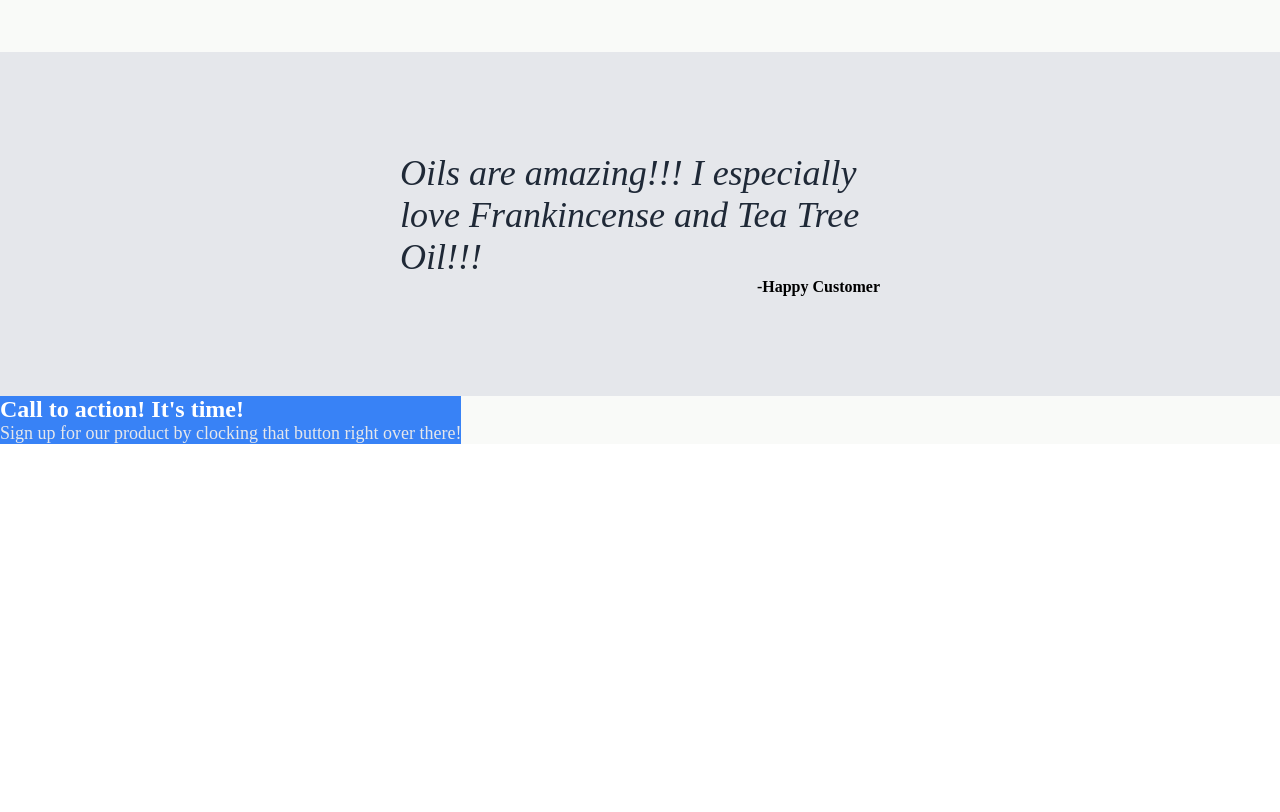
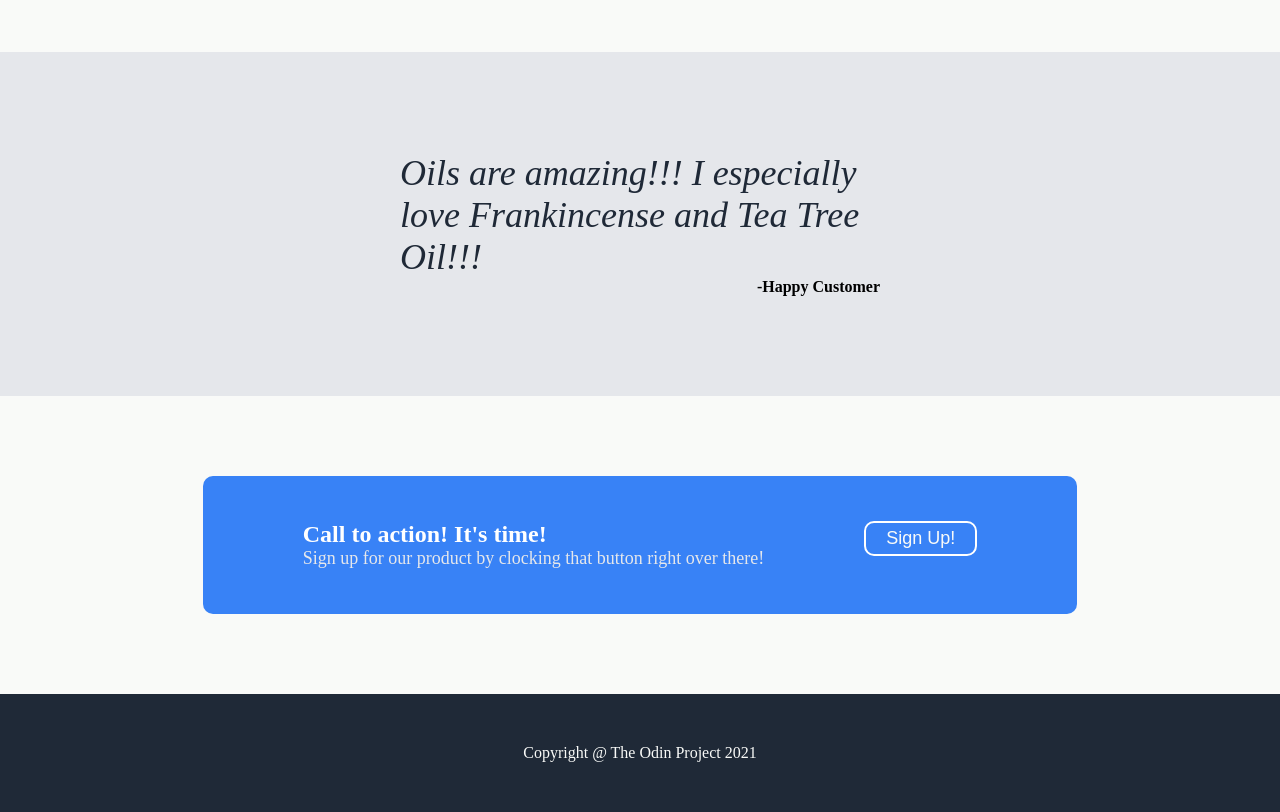
Before and after one commit to ogmamba24/landing-page, a plain HTML site: page index.html in a window 1280 px wide. Shown: the part 1036-1848 px from the top of the page. Before the commit the page ends 1480 px from the top, so only its background shows below. Drawn offline with Linux system fonts and the light colour scheme; a web font is replaced by a local one.

Commit message:
finished section 4

```diff
--- a/index.html
+++ b/index.html
@@ -64,8 +64,13 @@
                 <div class="bottom">Sign up for our product by clocking that button right over there!</div>
             </div>
             <div class="btn-container">
-
+                <button>Sign Up!</button>
             </div>
+        </div>
+    </div>
+    <div class="footer">
+        <div class="footer-text">
+            Copyright @ The Odin Project 2021
         </div>
     </div>
 </body>
--- a/style.css
+++ b/style.css
@@ -59,7 +59,7 @@
                 background-color: #3882F6;
                 font-size: 18px;
                 padding: 5px 20px;
-                border-radius: 25px;
+                border-radius: 10px;
             }
         img {
             width: 500px;
@@ -123,9 +123,15 @@
 .section-four {
     background-color: #F9FAF8;
     display: flex;
+    justify-content: center;
 }
    .action-box {
        background-color: #3882F6;
+       display: flex;
+       border-radius: 10px;
+       padding: 45px 100px;
+       margin: 80px;
+       column-gap: 100px;
     }
         .action-text {
 
@@ -139,3 +145,15 @@
                 font-size: 18px;
                 color: #E5E7EB;
             }
+        .action-box button {
+            border: 2px white solid;
+        }
+.footer {
+    background-color: #1F2937;
+    display: flex;
+    justify-content: center;
+}
+    .footer-text {
+        color: #F9FAF8;
+        margin: 50px auto;
+    }
```
